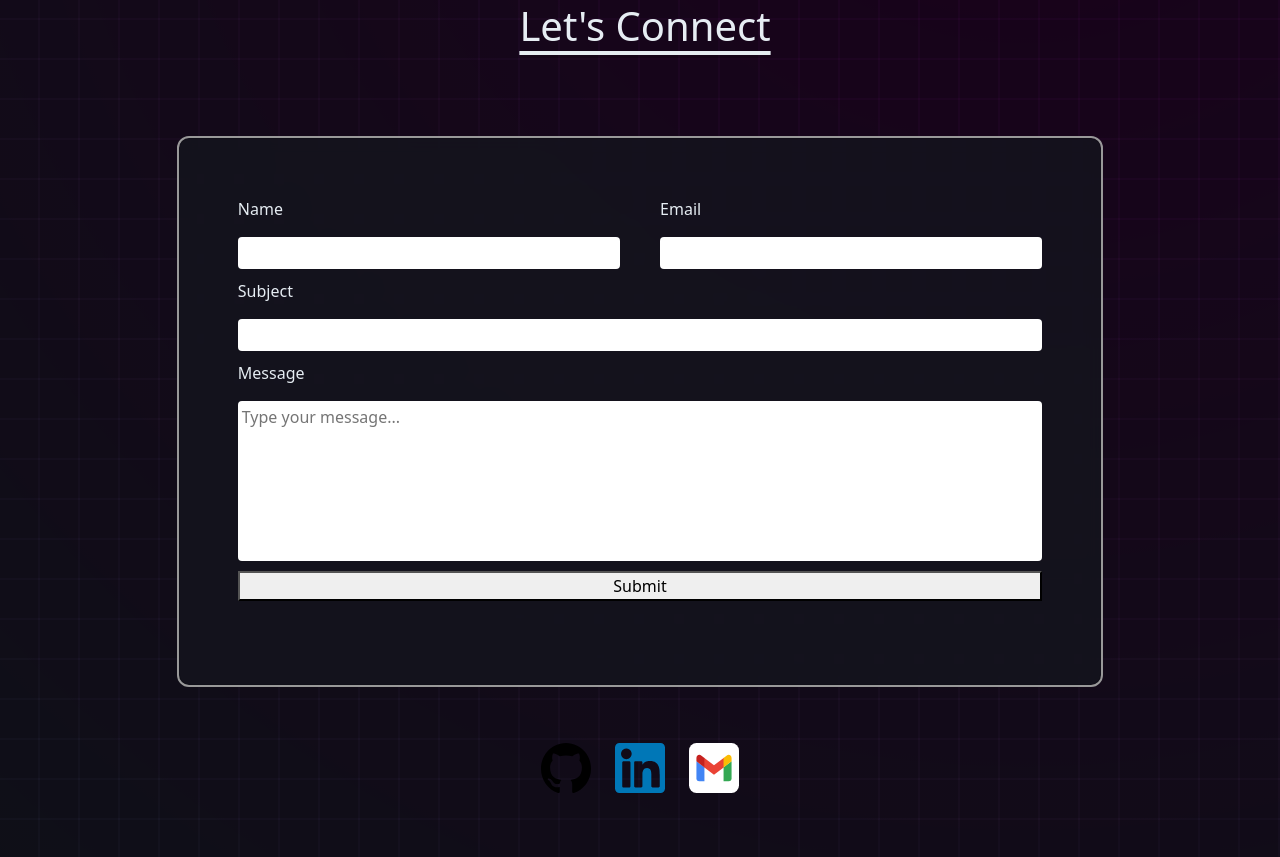
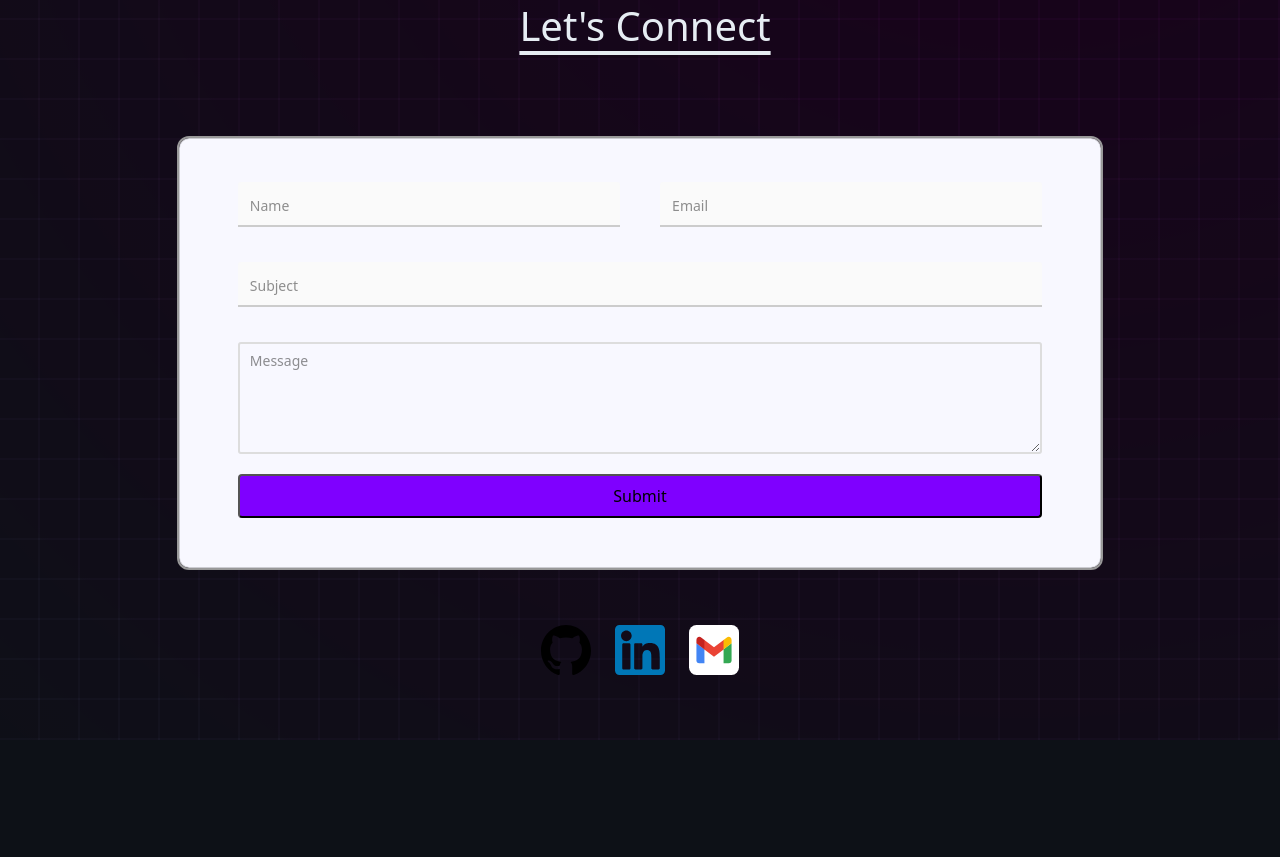
Before and after one commit to jSiderius/Portfolio-Site, a React (Vite) app: page / in a window 1280 px wide. Shown: the part 3060-3917 px from the top of the page. After the commit the page ends 3800 px from the top, so only its background shows below. Built offline with nearby package versions, Linux system fonts and the light colour scheme.

Commit message:
styling for input buttons

```diff
--- a/src/components/Sections/Contact.tsx
+++ b/src/components/Sections/Contact.tsx
@@ -1,5 +1,6 @@
 import { useState } from "react";
 import "../../css/Contact.css";
+import "../../css/Input.css";
 
 function Contact() {
   return (
@@ -48,32 +49,36 @@ function UserInputForm() {
       className="contact-user-input-panel border-effect card"
     >
       <div className="name-email-conatiner">
-        <div className="contact-field-conatiner">
-          <p>Name</p>
-          <input className="text-field" type="text" name="name" required />
-        </div>
+        <label className="custom-field two">
+          <input type="text" name="name" placeholder="" required />
+          <span className="placeholder">Name</span>
+          {/* <span className="border"></span> */}
+        </label>
 
-        <div className="contact-field-conatiner">
-          <p>Email</p>
-          <input className="text-field" type="text" name="email" required />
-        </div>
+        <label className="custom-field two">
+          <input type="text" name="email" placeholder="" required />
+          <span className="placeholder">Email</span>
+          {/* <span className="border"></span> */}
+        </label>
       </div>
 
-      <div className="contact-field-conatiner">
-        <p>Subject</p>
-        <input className="text-field" type="text" name="subject" />
-      </div>
+      <label className="custom-field two">
+        <input type="text" name="subject" placeholder="" />
+        <span className="placeholder">Subject</span>
+        {/* <span className="border"></span> */}
+      </label>
 
-      <div className="contact-field-conatiner">
-        <p>Message</p>
+      <label className="custom-field one">
         <textarea
-          className="message-field text-field"
-          rows={3}
-          placeholder="Type your message..."
+          // className=""
+          placeholder=""
+          rows={4}
           name="message"
           required
         />
-      </div>
+        <span className="placeholder">Message</span>
+        {/* <span className="border"></span> */}
+      </label>
 
       <button className="submission-button" type="submit">
         Submit
--- a/src/css/Contact.css
+++ b/src/css/Contact.css
@@ -9,7 +9,8 @@
 }
 
 .contact-user-input-panel{
-	padding: 5%;
+	padding: 2% 5% 2% 5%;
+	/* padding-top: 5%; */
 	width: 80%;
 	min-height: 20vh;
 	border-radius: 10px;
@@ -17,6 +18,7 @@
 	display: flex;
 	flex-direction: column;
 	gap: 10px;
+	background-color: #F8F8FF;
 }
 
 
@@ -33,12 +35,25 @@
 }
 
 .text-field{
-	all:unset;
+	border: none;
+	appearance: none;
+	outline: none;
 	background-color: white;
-	color: black;
+	/* color: black; */
 	padding: .25em;
 	box-sizing: border-box;
 	border-radius: 4px;
+}
+
+.text-field::placeholder{
+	color: #222;
+	opacity: 1;
+	transition: opacity 0.4s ease;
+
+}
+
+.text-field:focus::placeholder{
+	opacity: 0;
 }
 
 .message-field{
@@ -46,5 +61,7 @@
 }
 
 .submission-button{
-
+	border-radius: 4px;
+	padding: 0.5em;
+	background-color: var(--highlight-color);
 }
--- /dev/null
+++ b/src/css/Input.css
@@ -0,0 +1,192 @@
+.inputs-body {
+	width: 100vw;
+	height: 100vh;
+	display: flex;
+	flex-direction: column;
+	justify-content: center;
+	align-items: center;
+	font-family: sans-serif;
+	font-size: 16px;
+	background-color: white;
+}
+
+*, *::before, *::after{
+	box-sizing: border-box;
+}
+
+.custom-field input,
+.custom-field textarea{
+	border: none;
+	-webkit-appearance: none;
+	-ms-appearance: none;
+	-moz-appearance: none;
+	appearance: none;
+	background: #f2f2f2;
+	color: #222;
+	padding: 12px;
+	border-radius: 3px;
+	width: 100%;
+	outline: none;
+	font-size: 14px;
+}
+
+.custom-field{
+	flex-grow: 1;
+	position: relative;
+	font-size: 14px;
+	padding-top: 20px;
+	margin-bottom: 5px;
+}
+
+.custom-field .placeholder{
+	position: absolute;
+	background: transparent;
+	color: #222;
+	left: 12px;
+	top: calc(50% + 10px);
+	transform: translateY(-50%);
+	transition:
+		font-size 0.3s ease,
+		top 0.3s ease,
+		color 0.3s ease;
+}
+
+.custom-field textarea + .placeholder {
+	top: 38px;
+}
+
+.custom-field input:not(:placeholder-shown) + .placeholder,
+.custom-field input:focus + .placeholder,
+.custom-field textarea:not(:placeholder-shown) + .placeholder,
+.custom-field textarea:focus + .placeholder{
+	top: 8px;
+	font-size: 12px;
+	color: #222;
+}
+
+/* ONE */
+.custom-field.one input,
+.custom-field.one textarea{
+	background: none;
+	border: 2px solid #ddd;
+	transition: border-color 0.3s ease;
+}
+
+.custom-field.one input:not(:placeholder-shown),
+.custom-field.one input:focus,
+.custom-field.one textarea:not(:placeholder-shown),
+.custom-field.one textarea:focus{
+	border-color: #222;
+}
+
+.custom-field.one input + .placeholder{
+	padding: 0px 5px;
+}
+
+.custom-field.one input:not(:placeholder-shown) + .placeholder,
+.custom-field.one input:focus + .placeholder{
+	top: 20px;
+	background-color: #fff;
+}
+
+/* TWO */
+.custom-field.two input,
+.custom-field.two textarea{
+	border-radius: 0;
+	border-top-left-radius: 3px;
+	border-top-right-radius: 3px;
+	transition: background-size 0.3s ease;
+
+	background:
+		linear-gradient(90deg, #222, #222) center bottom /0% 2px no-repeat,
+		linear-gradient(90deg, #ccc, #ccc) left bottom /100% 2px no-repeat,
+		linear-gradient(90deg, #fafafa, #fafafa) left bottom /100% no-repeat;
+}
+
+.custom-field.two input:not(:placeholder-shown),
+.custom-field.two input:focus{
+	background-size: 100% 2px, 100% 2px, 100%;
+}
+
+/* THREE */
+.custom-field.three {
+  --draw-duration: 0.1s;
+  --draw-color: #222;
+  --draw-line-width: 2px;
+  --draw-easing: linear;
+}
+
+.custom-field.three .border{
+	width: 100%;
+	height: calc(100% - 20px);
+	position: absolute;
+	left: 0;
+	top: 20px;
+	border-radius: 3px;
+	/* background-color: #FFF; */
+	/* color: red; */
+	/* color: var(--draw-color); */
+	/* background: transparent; */
+}
+
+.custom-field.three .border::before,
+.custom-field.three .border::after{
+	content: "";
+	display: inline-block;
+	width: 0%;
+	height: 0%;
+	position: absolute;
+	border-radius: 3px;
+	transition: none;
+}
+
+.custom-field.three .border::before{
+	left: 0;
+	bottom: 0;
+	border-right: 0px solid var(--draw-color);
+	border-bottom: 0px solid var(--draw-color);
+	transition:
+		border 0s linear calc(var(--draw-duration) * 4),
+		height var(--draw-duration) var(--draw-easing) calc(var(--draw-duration) * 2),
+		width var(--draw-duration) var(--draw-easing) calc(var(--draw-duration) * 3);
+}
+
+.custom-field.three .border::after{
+	right: 0;
+	top: 0;
+
+	border-left: 0px solid var(--draw-color);
+	border-top: 0px solid var(--draw-color);
+  	transition:
+		border 0s linear calc(var(--draw-duration) * 2),
+		height var(--draw-duration) var(--draw-easing),
+		width var(--draw-duration) var(--draw-easing) var(--draw-duration);
+}
+
+.custom-field.three input:not(:placeholder-shown) ~ .border::before,
+.custom-field.three input:focus ~ .border::before,
+.custom-field.three input:not(:placeholder-shown) ~ .border::after,
+.custom-field.three input:focus ~ .border::after{
+	width: 100%;
+	height: 100%;
+}
+
+.custom-field.three input:not(:placeholder-shown) ~ .border::before,
+.custom-field.three input:focus ~ .border::before{
+	border-bottom: 2px solid #222;
+	border-right: 2px solid #222;
+
+	transition:
+		width 0.3s ease,
+		height 0.3s ease 0.3s;
+}
+
+.custom-field.three input:not(:placeholder-shown) ~ .border::after,
+.custom-field.three input:focus ~ .border::after{
+	border-top: 2px solid #222;
+	border-left: 2px solid #222;
+
+	transition:
+		width 0.3s ease 0.6s,
+		height 0.3s ease 0.9s;
+}
```
